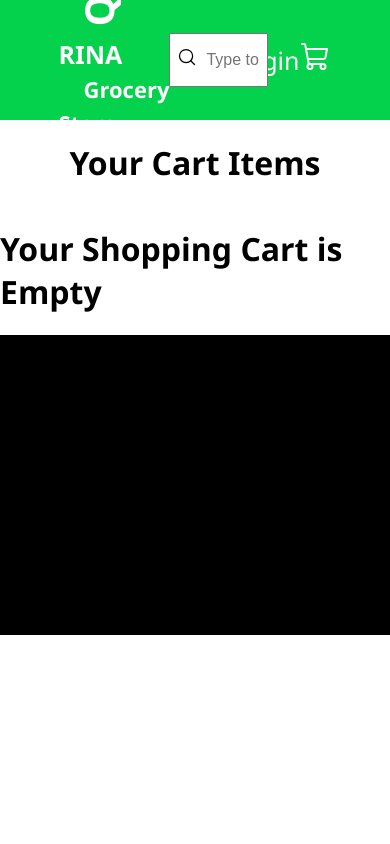
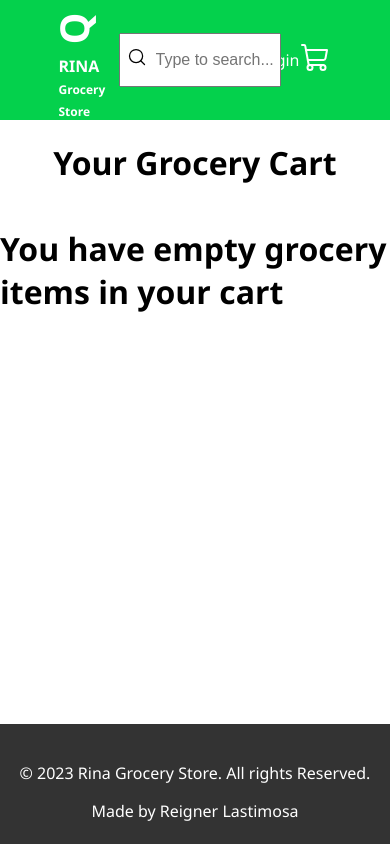
Before and after one commit to reignerlastimosa/rina-grocery, a React (Create React App) app: page /cart in a window 390 px wide. Built offline with nearby package versions, Linux system fonts and the light colour scheme.

Commit message:
second version

```diff
--- a/src/App.css
+++ b/src/App.css
@@ -3,9 +3,12 @@
   height: auto;
   min-height: 100vh;
   font-family: "Segoe UI", Tahoma, Geneva, Verdana, sans-serif;
+  position:relative;
 }
 
 body {
   padding: 0;
   margin: 0;
+  position:relative;
+
 }
--- a/src/App.js
+++ b/src/App.js
@@ -3,12 +3,13 @@ import "./App.css";
 import { BrowserRouter as Router, Routes, Route } from "react-router-dom";
 import { Navbar } from "./components/Navbar";
 import { Shop } from "./pages/Shop/Shop";
-import { Contact } from "./pages/Contact";
+
 import { Cart } from "./pages/Cart/Cart";
 import { Login } from "./pages/Account/Login";
 import { ChangePass } from "./pages/Account/ChangePass";
 import { Footer } from "./components/Footer";
 import { LoginCart } from "./pages/Account/LoginCart";
+import { Checkout } from "./pages/Cart/Checkout";
 import { ShopContextProvider } from "./context/Shop-context";
 import { useState, useEffect } from "react";
 
@@ -35,11 +36,12 @@ function App() {
           <Navbar searchQuery={searchQuery} setSearchQuery={setSearchQuery} login={login} setLogin = {setLogin} existingAccount={existingAccount}/>
           <Routes>
             <Route path="/" element={<Shop searchQuery={searchQuery} setSearchQuery={setSearchQuery} login={login}/>} />
-            <Route path="/contact" element={<Contact />} />
+
             <Route path="/cart" element={<Cart login={login} />} />
             <Route path="/login" element={<Login login={login} setLogin={setLogin} existingAccount={existingAccount}/>} />
             <Route path="/password" element={<ChangePass existingAccount={existingAccount}/>} />
             <Route path="/account" element={<LoginCart />} />
+            <Route path="/checkout" element={<Checkout />} />
           </Routes>
           <Footer/>
         </Router>
--- a/src/components/Footer.css
+++ b/src/components/Footer.css
@@ -1,4 +1,14 @@
+
+
+
 .footer{
-    background-color: black;
-    height:300px;
+    background-color: #333;
+    color: #fff;
+
+    position: absolute;
+    bottom:0;
+    width: 100%;
+
+    height:120px;
+    text-align: center;
 }
--- a/src/components/Footer.jsx
+++ b/src/components/Footer.jsx
@@ -4,7 +4,9 @@ import "./Footer.css";
 export const Footer = () =>{
     return(
         <div className="footer">
-            THIS IS FOOTER
+            <br/>
+          <p>    &copy; 2023 Rina Grocery Store. All rights Reserved.</p>
+          <p>Made by Reigner Lastimosa</p>
         </div>
     )
 }
--- a/src/components/Navbar.css
+++ b/src/components/Navbar.css
@@ -1,6 +1,6 @@
 .navbar {
 
-    height: 120px;
+    height: 120px !important;
     background-color: rgb(4, 209, 76);
     display:flex;
     align-items: center;
@@ -50,7 +50,7 @@
 
   span{
 
-    margin-left:25px;
+
     font-size:22px;
   }
 
@@ -105,3 +105,28 @@
   .navbar p:hover{
     color:green;
   }
+
+  @media screen and (max-width: 760px) {
+    .navbar{
+
+    }
+
+    .links a {
+      text-decoration: none;
+      color: white;
+
+      font-size: 25px;
+    }
+
+
+
+
+    span{
+      font-size:12px;
+    }
+
+    .links a{
+      font-size:16px;
+    }
+
+  }
--- a/src/pages/Account/ChangePass.jsx
+++ b/src/pages/Account/ChangePass.jsx
@@ -30,9 +30,9 @@ export const ChangePass = ({existingAccount}) =>{
         <div className="changePass">
             <h3>Change Password</h3>
             <label>Input Previous password</label>
-             <input type="password" name="prevPass" value={formData.prevPass} onChange={handleChangePass} /> <br/>
+             <input type="password" name="prevPass" value={formData.prevPass} onChange={handleChangePass} placeholder="Previous Password"/> <br/>
              <label>Input New Password</label>
-            <input type="password" name="newPass" value={formData.newPass} onChange={handleChangePass} />
+            <input type="password" name="newPass" value={formData.newPass} onChange={handleChangePass} placeholder="New Password"/>
             <br/>
 
             <button onClick={clickChangePass}>Change</button>
--- a/src/pages/Account/Login.css
+++ b/src/pages/Account/Login.css
@@ -23,6 +23,7 @@ input{
     width:85%;
     height:30px;
 }
+
 button{
     width:85%;
     height:35px;
@@ -72,6 +73,13 @@ button{
     transform: translate(-50%, -50%);
 }
 
+.changePass button{
+    background-color: green;
+    border:none;
+    border-radius: 5px;
+    color:white;
+}
+
 .loginCart{
     margin:auto;
     text-align: center;
--- a/src/pages/Cart/Cart.css
+++ b/src/pages/Cart/Cart.css
@@ -4,6 +4,7 @@
     justify-content: center;
     align-items: center;
   }
+
 
   .cartItem {
     width: 700px;
@@ -31,13 +32,27 @@
     font-weight: bolder;
   }
 
+  .countHandler button{
+    width:40px;
+    height:35px;
+  }
+
   .checkout button {
     width: 150px;
     height: 50px;
-    background-color: rgb(19, 19, 19);
+    background-color: green;
     color: white;
     border: none;
     border-radius: 8px;
     margin: 10px;
     cursor: pointer;
   }
+
+
+
+  .checkoutPage{
+
+    width:50%;
+    height:400px;
+    margin:auto;
+  }
--- a/src/pages/Cart/Cart.jsx
+++ b/src/pages/Cart/Cart.jsx
@@ -14,7 +14,7 @@ export const Cart = ({login}) => {
   return (
     <div className="cart">
       <div>
-        <h1>Your Cart Items</h1>
+        <h1>Your Grocery Cart</h1>
       </div>
       <div className="cart">
         {PRODUCTS.map((product) => {
@@ -27,7 +27,7 @@ export const Cart = ({login}) => {
       {totalAmount > 0 ? (
         <div className="checkout">
           <p> Subtotal: &#8369;{totalAmount} </p>
-          <button onClick={() => navigate("/")}> Continue Shopping </button>
+          <button onClick={() => navigate("/")}> Back to Grocery </button>
           <button
             onClick={() => {
               checkout();
@@ -39,7 +39,7 @@ export const Cart = ({login}) => {
           </button>
         </div>
       ) : (
-        <h1> Your Shopping Cart is Empty</h1>
+        <h1> You have empty grocery items in your cart</h1>
       )}
     </div>
   );
--- /dev/null
+++ b/src/pages/Cart/Checkout.jsx
@@ -0,0 +1,9 @@
+import React from "react";
+
+export const Checkout =() =>{
+    return(
+        <div className="checkoutPage">
+            <h1>Your groceries are now being prepared. Please wait for 15 mins</h1>
+        </div>
+    )
+}
--- a/src/pages/Contact.jsx
+++ /dev/null
@@ -1,5 +0,0 @@
-import React from "react";
-
-export const Contact = () => {
-  return <div>contact</div>;
-};
--- a/src/pages/Shop/Shop.css
+++ b/src/pages/Shop/Shop.css
@@ -6,14 +6,20 @@
   .products {
     width: 80%;
     height: auto;
-    display: grid;
-    grid-template-columns: 1fr 1fr 1fr 1fr;
-    place-items: center;
+    display: flex;
+    flex-wrap: wrap;
+
+
+    justify-content: center;
     margin:auto;
+
 
   }
 
 
+  .shop{
+    padding-bottom:150px;
+  }
 
   .product {
     border-radius: 15px;
@@ -39,6 +45,7 @@
     margin:auto;
     margin-top:50px;
     margin-bottom:20px;
+    flex-wrap: wrap;
   }
 
   .shopTitle button{
@@ -47,7 +54,7 @@
     margin:5px;
     cursor:pointer;
     font-size: large;
-    width:200px;
+    width:120px;
     height:80px;
     border-radius: 5px;
   }
@@ -90,3 +97,11 @@
 
 
   }
+
+  @media screen and (max-width: 520px) {
+    .shopTitle button{
+     width:70px;
+     font-size:10px;
+    }
+
+  }
```
